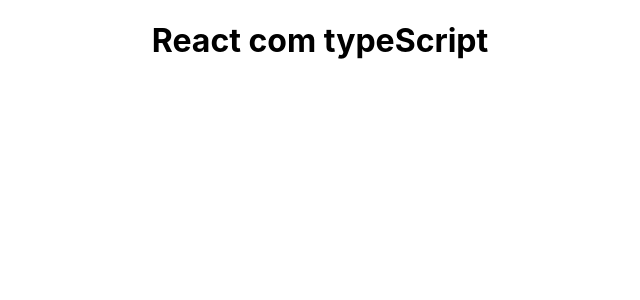
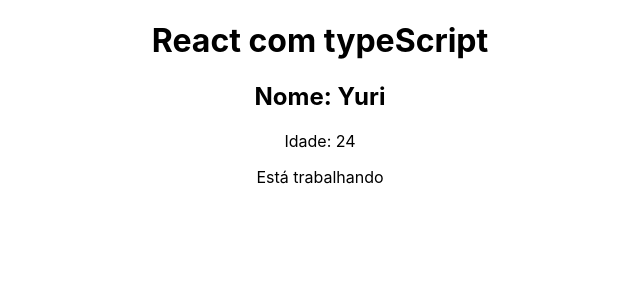
Before and after one commit to YuriCF1/Proj.Study-React-14, a React (Create React App) app: page / in a window 1280 px wide. Shown: the top 300 px of the page, without its empty margins (320-960 px from the left). Built offline with nearby package versions, Linux system fonts and the light colour scheme.

Commit message:
Variables

```diff
--- a/src/App.tsx
+++ b/src/App.tsx
@@ -3,9 +3,17 @@
 import "./App.css";
 
 function App() {
+  //Variáveis
+  const name: string = "Yuri";
+  const age: number = 24;
+  const isWorking: boolean = true;
+
   return (
     <div className="App">
       <h1>React com typeScript</h1>
+      <h2>Nome: {name}</h2>
+      <p>Idade: {age}</p>
+      {isWorking && <p>Está trabalhando</p>}
     </div>
   );
 }
```
